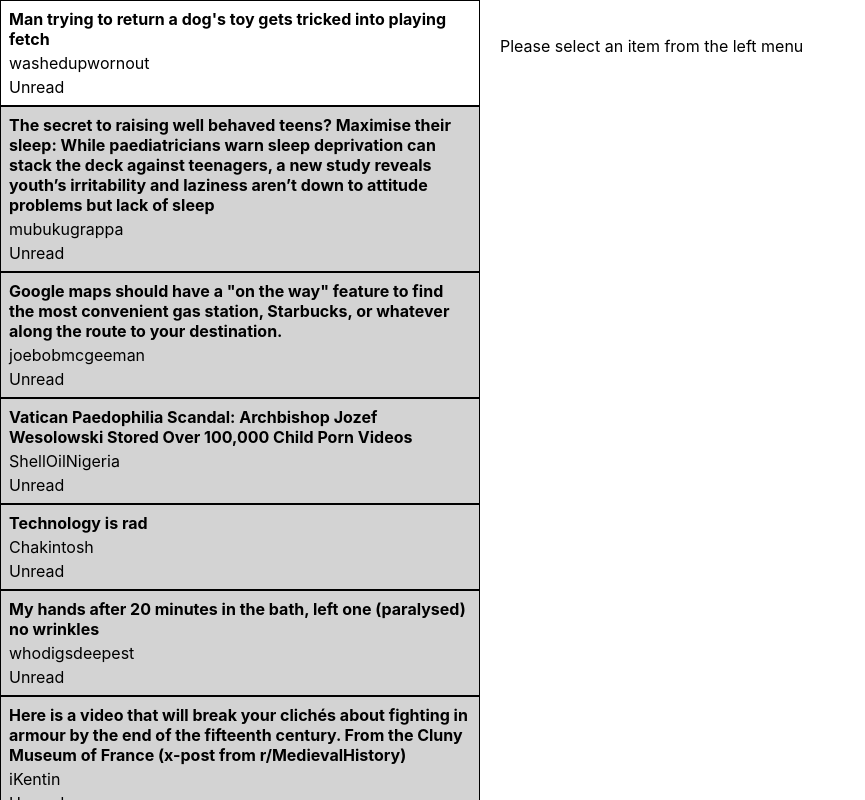
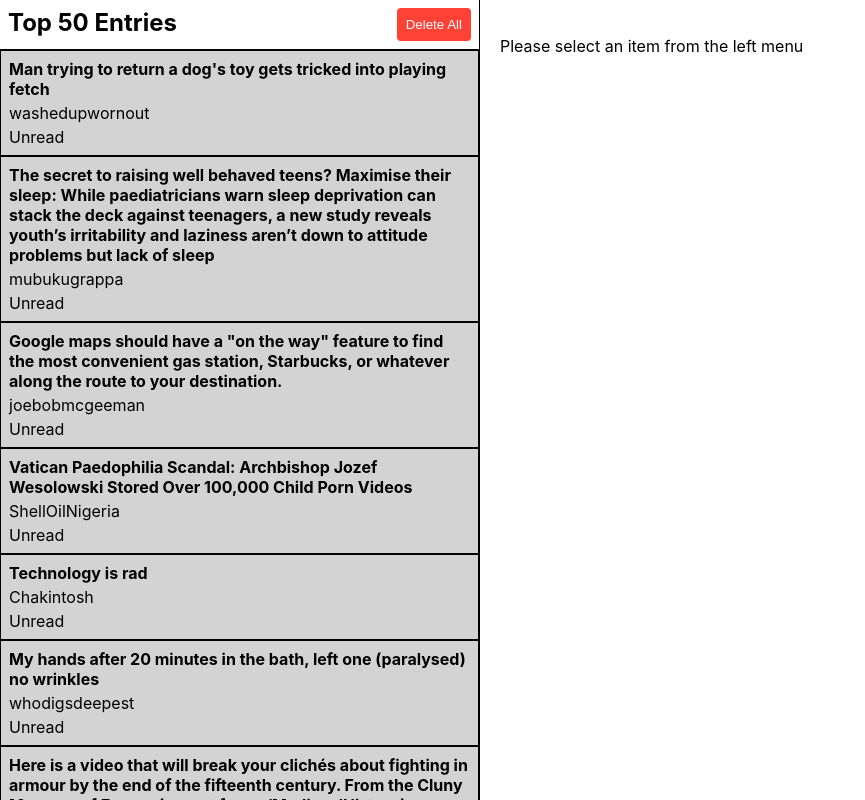
Before and after one commit to moisesnandres/reddit-top, a Next.js app: page / in a window 1280 px wide. Shown: the whole page, without its empty margins (0-865 px from the left). Built offline with nearby package versions, Linux system fonts and the light colour scheme.

Commit message:
Delete all entries

```diff
--- a/components/Entries.js
+++ b/components/Entries.js
@@ -10,8 +10,17 @@ export default function Entries({ entries, setEntries, setEntry, ...rest }) {
     setEntry(entry)
   }
 
+  const deleteAll = () => {
+    setEntry({})
+    setEntries([])
+  }
+
   return (
     <section className={styles.container}>
+      <div className={styles.title}>
+        <h2>Top 50 Entries</h2>
+        <button onClick={deleteAll}>Delete All</button>
+      </div>
       {
         entries.map(entry => {
           const selectedEntry = rest.entry.data && (entry.data.id === rest.entry.data.id)
--- a/styles/Entries.module.css
+++ b/styles/Entries.module.css
@@ -1,7 +1,29 @@
 .container {
   flex: 0 0 480px;
   overflow-y: scroll;
+  min-height: 100vh;
   max-height: 100vh;
+  border-right: 1px solid black;
+}
+
+.title {
+  padding: 8px;
+  display: flex;
+  justify-content: space-between;
+  border-bottom: 1px solid black;
+}
+
+.title h2 {
+  margin: 0px;
+}
+
+.title button {
+  background-color: #FF4136;
+  color: #FFFFFF;
+  border-radius: 4px;
+  padding: 8px;
+  border: 1px solid transparent;
+  cursor: pointer;
 }
 
 .entryItem, .selectedEntry {
```
